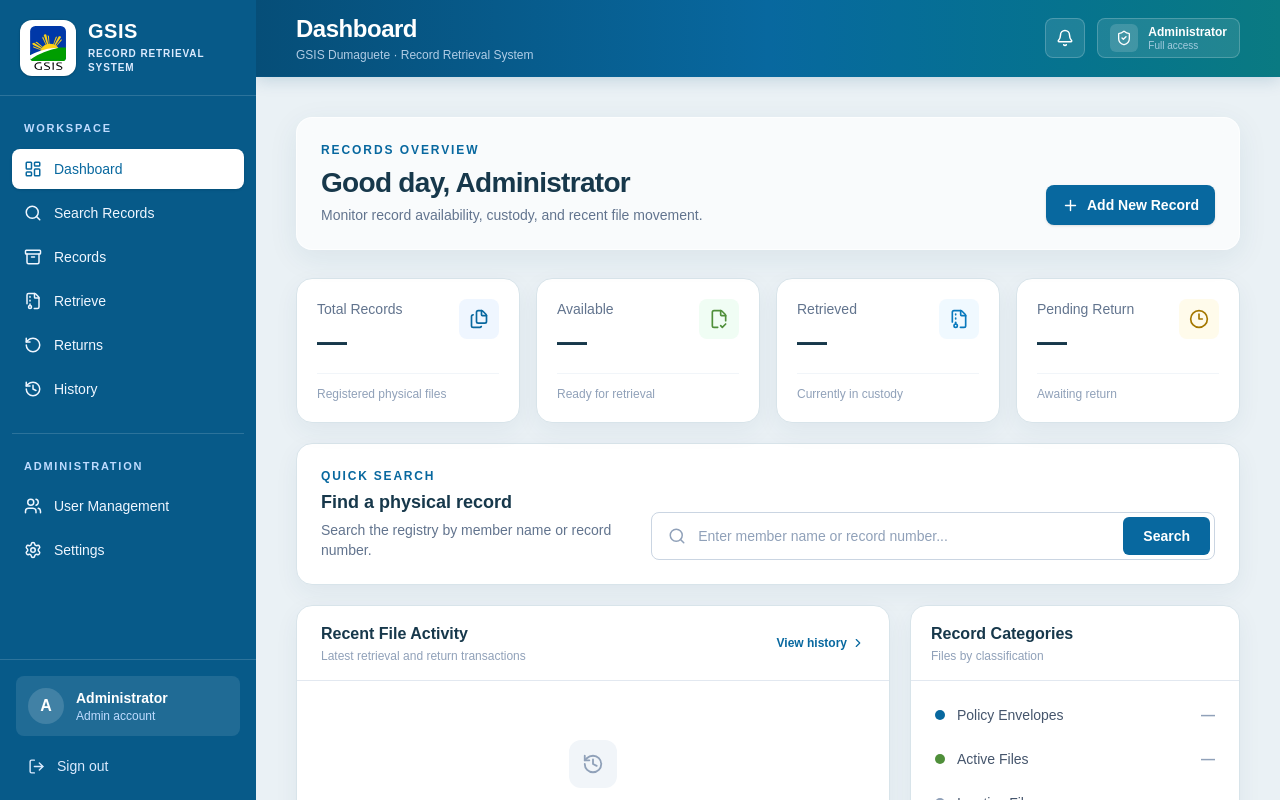
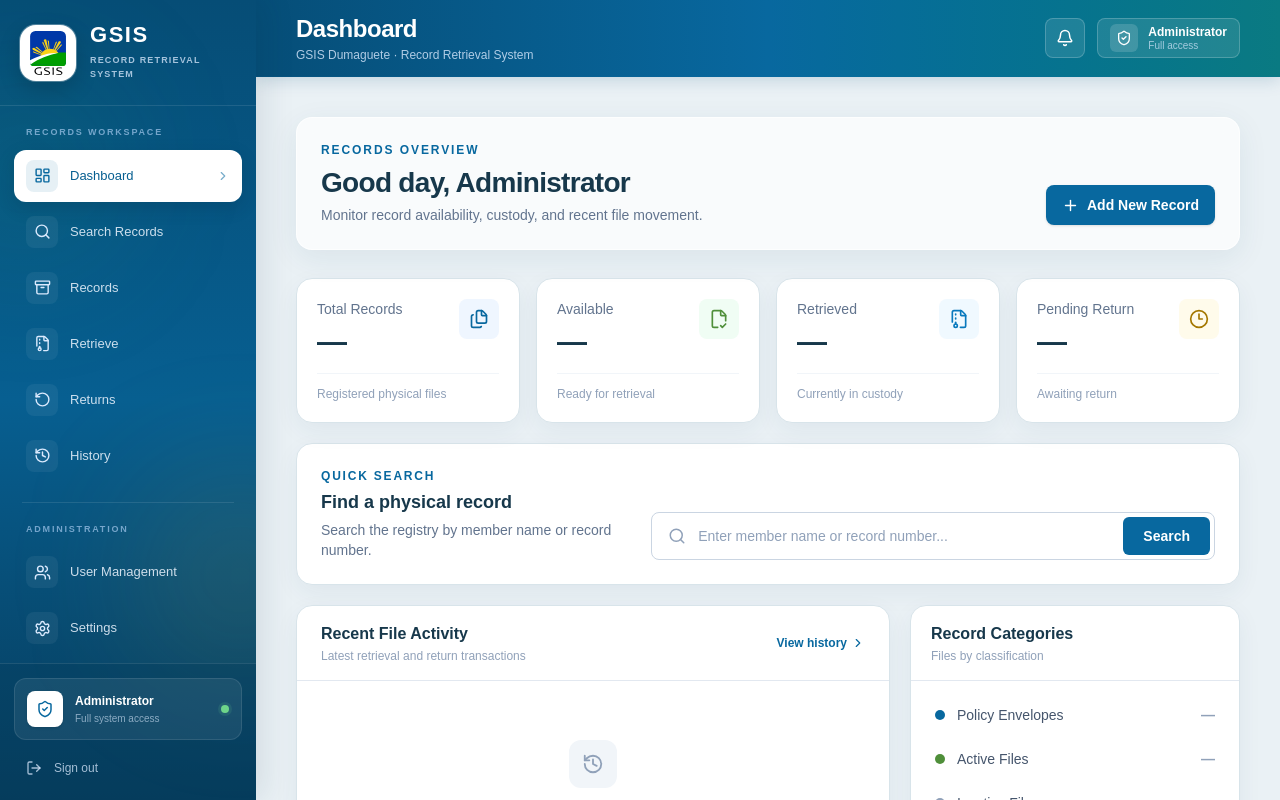
Before and after one commit to BreadKramz/GSIS-RECORD-RETRIEVAL, a React (Vite) app: page / in a window 1280 px wide. Both pictures are taken after typing "Sample", "Sample123" into the empty fields and a click on the button "Sign In". Shown: the top 800 px of the page. Built offline with nearby package versions, Linux system fonts and the light colour scheme.

Commit message:
Polish GSIS dashboard sidebar

```diff
--- a/src/components/AppSidebar.jsx
+++ b/src/components/AppSidebar.jsx
@@ -1,5 +1,15 @@
 import {
-  Archive, FileArchive, History, LayoutDashboard, LogOut, RotateCcw, Search, Settings, Users
+  Archive,
+  ChevronRight,
+  FileArchive,
+  History,
+  LayoutDashboard,
+  LogOut,
+  RotateCcw,
+  Search,
+  Settings,
+  ShieldCheck,
+  Users,
 } from "lucide-react";
 
 const navItems = [
@@ -12,53 +22,105 @@
 ];
 
 function AppSidebar({ currentPage, onNavigate, onLogout }) {
+  const isActive = (page) =>
+    currentPage === page ||
+    (currentPage === "record" && page === "search") ||
+    (currentPage === "add-record" && page === "records");
+
+  const navClass = (active) =>
+    `group flex w-full items-center gap-3 rounded-xl px-3 py-2.5 text-left text-[13px] font-medium transition-all duration-200 ${
+      active
+        ? "bg-white text-[#075F91] shadow-[0_6px_18px_rgba(1,31,50,.16)]"
+        : "text-blue-50/85 hover:bg-white/10 hover:text-white"
+    }`;
+
   return (
-    <aside className="fixed inset-y-0 left-0 z-40 hidden w-64 flex-col bg-[#075A89] text-white lg:flex">
+    <aside className="fixed inset-y-0 left-0 z-40 hidden w-64 flex-col overflow-hidden bg-gradient-to-b from-[#064D76] via-[#075F91] to-[#063C5C] text-white shadow-[8px_0_30px_rgba(12,48,68,.10)] lg:flex">
+      <div className="pointer-events-none absolute -left-20 top-16 h-52 w-52 rounded-full bg-[#20A46B]/10 blur-3xl" />
+      <div className="pointer-events-none absolute -right-24 bottom-28 h-56 w-56 rounded-full bg-[#E2B62F]/10 blur-3xl" />
+
       <button
         onClick={() => onNavigate("dashboard")}
-        className="group flex h-24 w-full items-center gap-3 border-b border-white/15 px-5 text-left transition hover:bg-white/5"
+        className="relative flex h-[106px] w-full items-center gap-3.5 border-b border-white/10 px-5 text-left transition hover:bg-white/[0.04]"
       >
-        <div className="flex h-14 w-14 shrink-0 items-center justify-center rounded-xl bg-white p-1.5 shadow-sm ring-1 ring-black/5">
-          <img
-            src="/gsis-logo.svg"
-            alt="GSIS"
-            className="h-full w-full object-contain"
-          />
+        <div className="flex h-14 w-14 shrink-0 items-center justify-center rounded-2xl bg-white p-1.5 shadow-[0_8px_22px_rgba(0,0,0,.16)] ring-1 ring-white/30">
+          <img src="/gsis-logo.svg" alt="GSIS" className="h-full w-full object-contain" />
         </div>
         <div className="min-w-0">
-          <p className="text-xl font-bold leading-none tracking-wide text-white">GSIS</p>
-          <p className="mt-1.5 text-[10px] font-semibold uppercase leading-[1.35] tracking-[0.09em] text-blue-100">
+          <p className="text-[22px] font-bold leading-none tracking-[0.07em]">GSIS</p>
+          <p className="mt-2 text-[9px] font-semibold uppercase leading-[1.45] tracking-[0.13em] text-blue-100/75">
             Record Retrieval
             <span className="block">System</span>
           </p>
         </div>
       </button>
-      <nav className="flex-1 px-3 py-6">
-        <p className="px-3 pb-3 text-[11px] font-semibold uppercase tracking-[0.16em] text-blue-200">Workspace</p>
+
+      <nav className="relative flex-1 overflow-y-auto px-3.5 py-5">
+        <p className="px-3 pb-2.5 text-[9px] font-bold uppercase tracking-[0.2em] text-blue-200/60">
+          Records Workspace
+        </p>
         <div className="space-y-1">
           {navItems.map(({ label, icon: Icon, page }) => {
-            const active = currentPage === page || (currentPage === "record" && page === "search") || (currentPage === "add-record" && page === "records");
-            return <button key={label} onClick={() => onNavigate(page)}
-              className={`flex w-full items-center gap-3 rounded-lg px-3 py-2.5 text-left text-sm font-medium transition ${active ? "bg-white text-[#08689F] shadow-sm" : "text-blue-50 hover:bg-white/10"}`}>
-              <Icon size={18}/>{label}
-            </button>;
+            const active = isActive(page);
+            return (
+              <button key={label} onClick={() => onNavigate(page)} className={navClass(active)}>
+                <span className={`flex h-8 w-8 shrink-0 items-center justify-center rounded-lg transition ${
+                  active ? "bg-[#08689F]/10 text-[#08689F]" : "bg-white/[0.06] text-blue-100 group-hover:bg-white/10"
+                }`}>
+                  <Icon size={17} />
+                </span>
+                <span className="flex-1">{label}</span>
+                {active && <ChevronRight size={14} className="text-[#08689F]/55" />}
+              </button>
+            );
           })}
         </div>
-        <div className="my-6 border-t border-white/15"/>
-        <p className="px-3 pb-3 text-[11px] font-semibold uppercase tracking-[0.16em] text-blue-200">Administration</p>
+
+        <div className="mx-2 my-5 border-t border-white/10" />
+
+        <p className="px-3 pb-2.5 text-[9px] font-bold uppercase tracking-[0.2em] text-blue-200/60">
+          Administration
+        </p>
         <div className="space-y-1">
-          <button onClick={() => onNavigate("users")} className={`flex w-full items-center gap-3 rounded-lg px-3 py-2.5 text-sm font-medium ${currentPage === "users" ? "bg-white text-[#08689F] shadow-sm" : "text-blue-50 hover:bg-white/10"}`}><Users size={18}/>User Management</button>
-          <button onClick={() => onNavigate("settings")} className={`flex w-full items-center gap-3 rounded-lg px-3 py-2.5 text-sm font-medium ${currentPage === "settings" ? "bg-white text-[#08689F] shadow-sm" : "text-blue-50 hover:bg-white/10"}`}><Settings size={18}/>Settings</button>
+          <button onClick={() => onNavigate("users")} className={navClass(currentPage === "users")}>
+            <span className={`flex h-8 w-8 shrink-0 items-center justify-center rounded-lg ${
+              currentPage === "users" ? "bg-[#08689F]/10 text-[#08689F]" : "bg-white/[0.06] text-blue-100"
+            }`}><Users size={17}/></span>
+            <span className="flex-1">User Management</span>
+            {currentPage === "users" && <ChevronRight size={14} className="text-[#08689F]/55"/>}
+          </button>
+          <button onClick={() => onNavigate("settings")} className={navClass(currentPage === "settings")}>
+            <span className={`flex h-8 w-8 shrink-0 items-center justify-center rounded-lg ${
+              currentPage === "settings" ? "bg-[#08689F]/10 text-[#08689F]" : "bg-white/[0.06] text-blue-100"
+            }`}><Settings size={17}/></span>
+            <span className="flex-1">Settings</span>
+            {currentPage === "settings" && <ChevronRight size={14} className="text-[#08689F]/55"/>}
+          </button>
         </div>
       </nav>
-      <div className="border-t border-white/15 p-4">
-        <div className="mb-3 flex items-center gap-3 rounded-lg bg-white/10 p-3">
-          <div className="flex h-9 w-9 items-center justify-center rounded-full bg-white/15 font-bold">A</div>
-          <div><p className="text-sm font-semibold">Administrator</p><p className="text-xs text-blue-200">Admin account</p></div>
+
+      <div className="relative border-t border-white/10 bg-[#043C5C]/35 p-3.5">
+        <div className="mb-2.5 flex items-center gap-3 rounded-xl border border-white/10 bg-white/[0.07] p-3">
+          <div className="flex h-9 w-9 shrink-0 items-center justify-center rounded-lg bg-white text-[#08689F] shadow-sm">
+            <ShieldCheck size={18}/>
+          </div>
+          <div className="min-w-0 flex-1">
+            <p className="truncate text-xs font-semibold text-white">Administrator</p>
+            <p className="mt-0.5 text-[10px] text-blue-100/60">Full system access</p>
+          </div>
+          <span className="h-2 w-2 rounded-full bg-[#6ED58A] shadow-[0_0_0_3px_rgba(110,213,138,.12)]" />
         </div>
-        <button onClick={onLogout} className="flex w-full items-center gap-3 rounded-lg px-3 py-2 text-sm text-blue-100 hover:bg-white/10"><LogOut size={17}/>Sign out</button>
+        <button
+          onClick={onLogout}
+          className="group flex w-full items-center gap-3 rounded-xl px-3 py-2.5 text-xs font-medium text-blue-100/75 transition hover:bg-white/10 hover:text-white"
+        >
+          <LogOut size={16}/>
+          <span className="flex-1 text-left">Sign out</span>
+          <ChevronRight size={13} className="opacity-0 transition group-hover:opacity-60"/>
+        </button>
       </div>
     </aside>
   );
 }
+
 export default AppSidebar;
```
